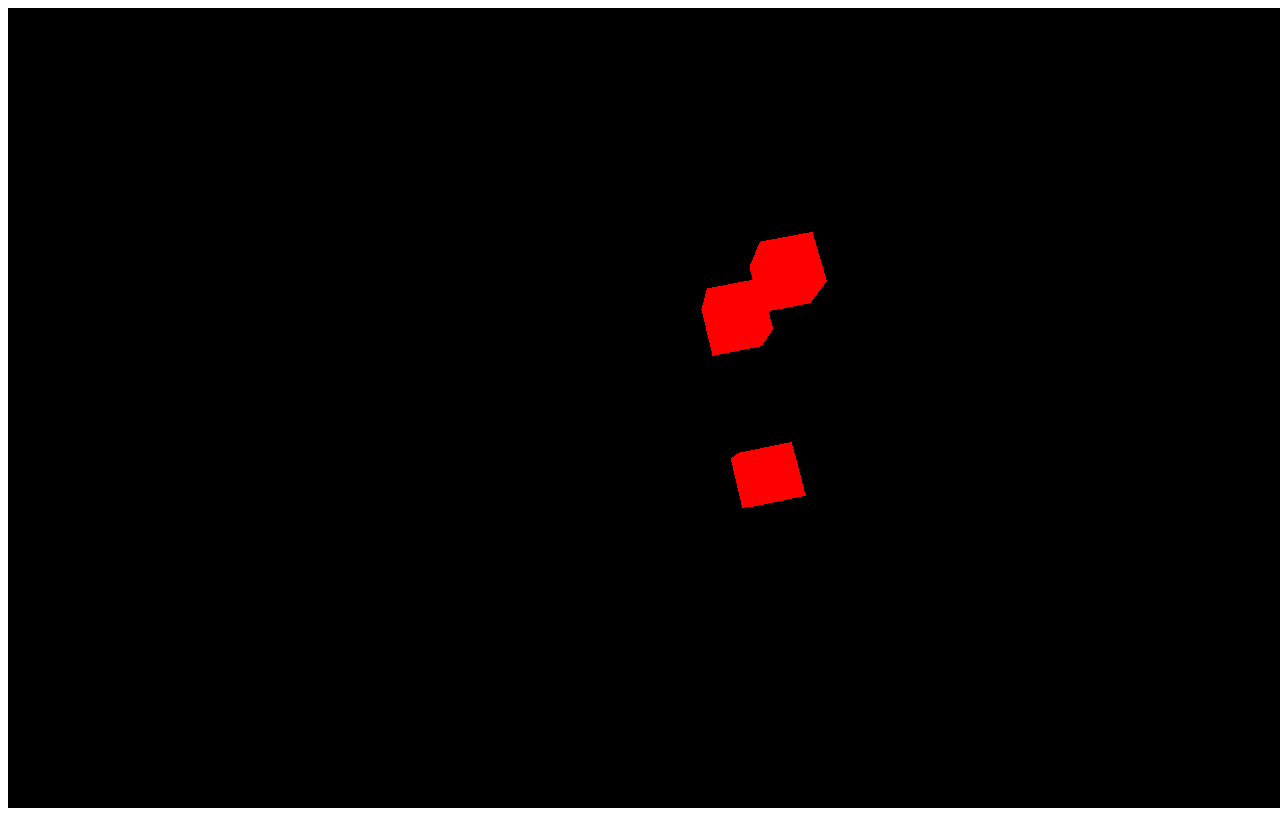
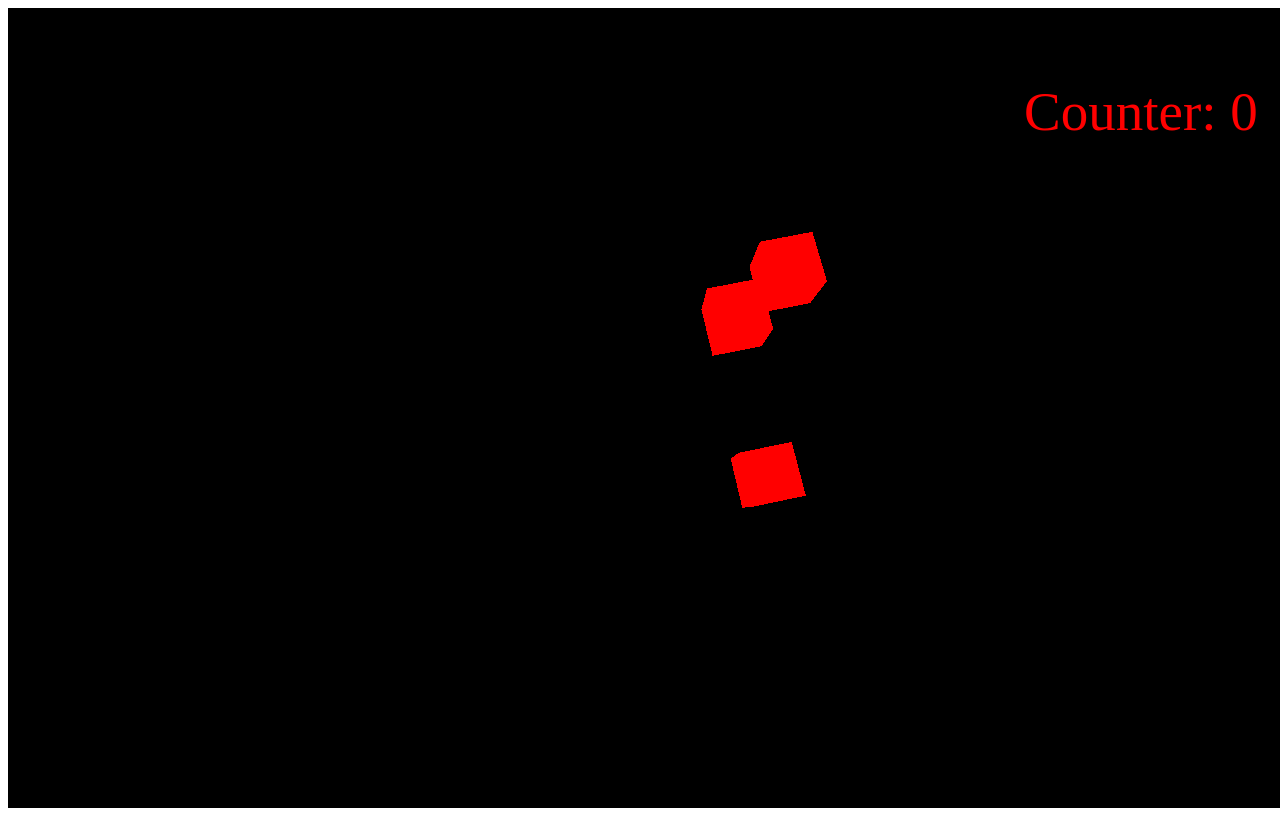
Before and after one commit to theglassofwater/AimTrainerJS, a website built with Vite: page index.html in a window 1280 px wide. Built offline with nearby package versions, Linux system fonts and the light colour scheme.

Commit message:
added counter directly to dom

```diff
--- a/index.html
+++ b/index.html
@@ -3,11 +3,14 @@
   <head>
     <meta charset="UTF-8" />
     <link rel="icon" type="image/svg+xml" href="/vite.svg" />
+    <link rel="stylesheet" href="/src/style.css">
     <meta name="viewport" content="width=device-width, initial-scale=1.0" />
     <title>AimTrainer</title>
   </head>
   <body>
     <div id="app"></div>
+    <div id="info">hello</div>
     <script type="module" src="/src/main.js"></script>
+
   </body>
 </html>
--- a/src/main.js
+++ b/src/main.js
@@ -18,8 +18,13 @@ renderer.setSize(
     window.innerWidth,
     window.innerHeight,
 );
+// html stuff
 
+let counter = 0;
 document.body.appendChild( renderer.domElement );
+
+const textCounter = document.getElementById("info");
+textCounter.innerHTML = `Counter: ${counter}`;
 
 // setting up cubes
 
@@ -65,6 +70,7 @@ function onClick(event) {
         intersects[i].object.position.x = generateRandNum(-3,3);
         intersects[i].object.position.y = generateRandNum(-3,3);
         counter++;
+        textCounter.innerHTML = `Counter: ${counter}`;
         console.log(counter);
 
     };
@@ -75,7 +81,7 @@ function onClick(event) {
 window.addEventListener('mousemove', onMouseMove);
 window.addEventListener('click', onClick);
 
-let counter = 0;
+
 
 // game loop
 function animate() {
--- /dev/null
+++ b/src/style.css
@@ -0,0 +1,20 @@
+/* * {
+    margin: 0;
+    padding: 0;
+} */
+/* .webgl {
+    position: fixed;
+    top: 0;
+    left: 0;
+    outline: none;
+} */
+#info {
+	position: absolute;
+    /* width: 100;
+    height: 100; */
+	top: 10%;
+	left: 80%;
+	z-index: 100;
+    color: rgb(255, 0, 0);
+    font-size: 55px;
+}
```
